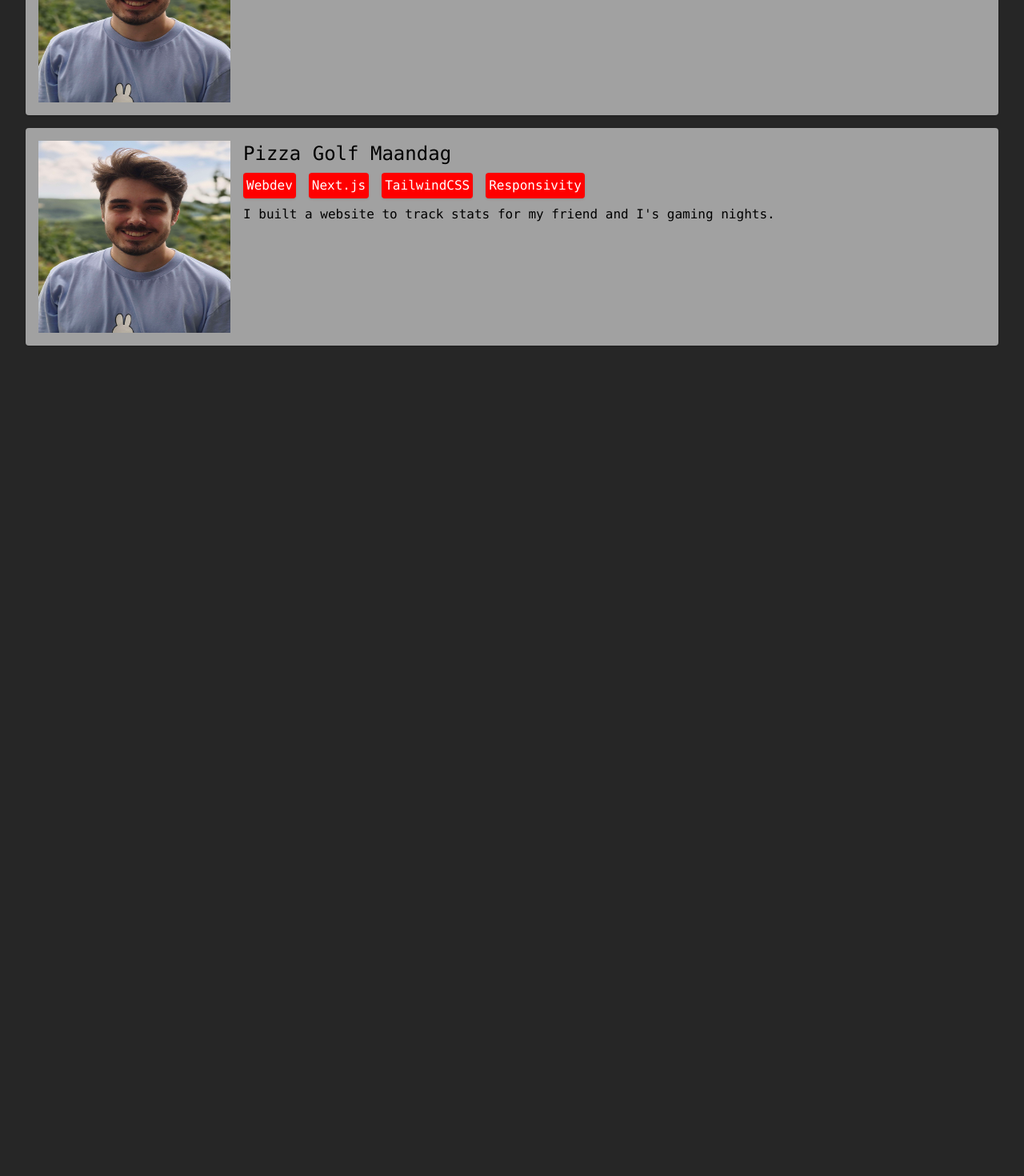
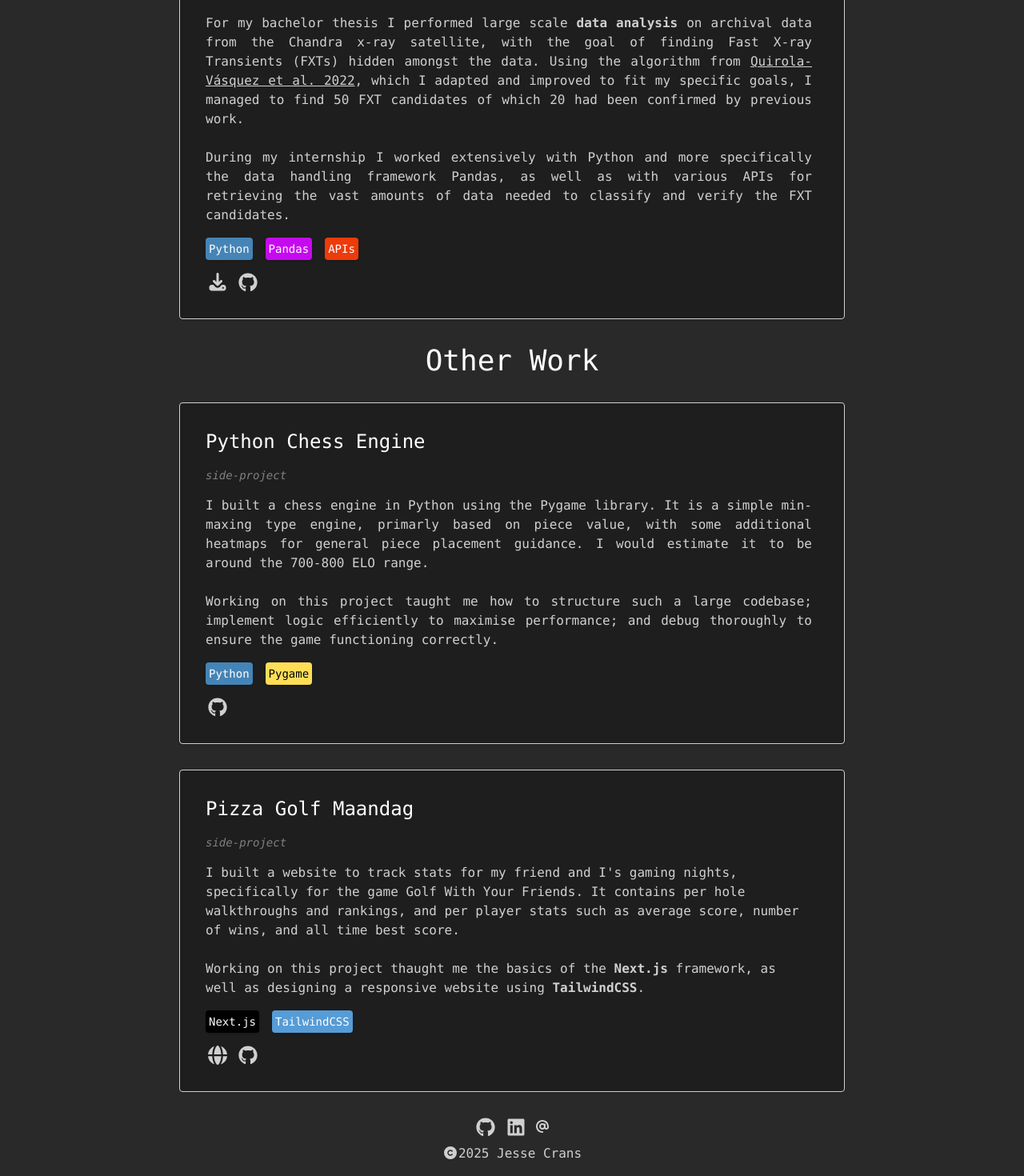
Before and after one commit to jessecrans/jessecrans.github.io, a React (Vite) app: page /experience in a window 1280 px wide. Shown: the part 292-1762 px from the top of the page at 80% size. Before the commit the page ends 800 px from the top, so only its background shows below. Built offline with nearby package versions, Linux system fonts and the light colour scheme.

Commit message:
finished with layout of home and experience todo: - blog - add text at home - add more projects to experience

```diff
--- a/index.html
+++ b/index.html
@@ -4,9 +4,9 @@
     <meta charset="UTF-8" />
     <!-- <link rel="icon" type="image/svg+xml" href="/vite.svg" /> -->
     <meta name="viewport" content="width=device-width, initial-scale=1.0" />
-    <title>Jesse Crans Portfolio</title>
+    <title>Jesse Crans</title>
   </head>
-  <body>
+  <body class="bg-background-soft text-text">
     <div id="root"></div>
     <script type="module" src="/src/main.tsx"></script>
   </body>
--- a/package.json
+++ b/package.json
@@ -11,6 +11,11 @@
   },
   "dependencies": {
     "22": "^0.0.0",
+    "@fortawesome/fontawesome-svg-core": "^7.0.0",
+    "@fortawesome/free-brands-svg-icons": "^7.0.0",
+    "@fortawesome/free-regular-svg-icons": "^7.0.0",
+    "@fortawesome/free-solid-svg-icons": "^7.0.0",
+    "@fortawesome/react-fontawesome": "^0.2.3",
     "@tailwindcss/vite": "^4.1.11",
     "react": "^19.1.0",
     "react-dom": "^19.1.0",
--- a/src/App.tsx
+++ b/src/App.tsx
@@ -3,21 +3,19 @@
 import Navbar from './components/Navbar'
 import Home from './pages/Home'
 import Experience from './pages/Experience'
-import Thesis from './pages/Thesis'
 import Blog from './pages/Blog'
+import Footer from './components/Footer'
 
 function App() {
   return (
     <>
       <Navbar />
-      <main className="">
-        <Routes>
-          <Route path="/" element={<Home />} />
-          <Route path="/experience" element={<Experience />} />
-          <Route path="/thesis" element={<Thesis />} />
-          <Route path="/blog" element={<Blog />} />
-        </Routes>
-      </main>
+      <Routes>
+        <Route path="/" element={<Home />} />
+        <Route path="/experience" element={<Experience />} />
+        <Route path="/blog" element={<Blog />} />
+      </Routes>
+      <Footer />
     </>
   )
 }
--- a/src/components/ExperienceCard.tsx
+++ b/src/components/ExperienceCard.tsx
@@ -1,45 +1,105 @@
-import type { ReactNode } from "react"
+import type { ReactNode } from "react";
+import techColors from "../data/techColors.json";
+import { FontAwesomeIcon } from "@fortawesome/react-fontawesome";
+import { faGithub, type IconDefinition } from "@fortawesome/free-brands-svg-icons";
+import { faDownload, faGlobe, faLink } from "@fortawesome/free-solid-svg-icons";
 
-const colorMapper = (tag: string) => {
-    tag = "";
-    return "red-500";
+const getContrastTextColor = (hex: string): "black" | "white" => {
+    const strippedHex = hex.replace('#', '')
+    const r = parseInt(strippedHex.slice(0, 2), 16)
+    const g = parseInt(strippedHex.slice(2, 4), 16)
+    const b = parseInt(strippedHex.slice(4, 6), 16)
+    const brightness = 0.2126 * r + 0.7251 * g + 0.0722 * b;
+    return brightness > 150 ? "black" : "white";
+}
+
+const techColorsTyped: Record<string, string> = techColors
+
+const getTagColor = (tech: string): string => {
+    tech = tech.toLowerCase().replace('.', '')
+
+    if (tech in techColors) {
+        return techColorsTyped[tech];
+    }
+
+    throw `No color for tech ${tech}`
+}
+
+const icons: Record<string, IconDefinition> = {
+    "website": faGlobe,
+    "github": faGithub,
+    "download": faDownload,
 }
 
 const ExperienceCard = ({
     title,
+    context,
     image,
-    tags,
-    children
+    tech,
+    children,
+    links,
 }: {
     title: string,
-    image: string,
-    tags: string[],
+    context: string,
+    image?: string,
+    tech: string[],
     children: ReactNode,
+    links: Record<string, string>
 }) => {
     return (
-        <div className="bg-neutral-400 text-black shadow rounded p-4 flex gap-4">
-            <img
-                src={image}
-                alt={`${title} image`}
-                className="w-60 aspect-square"
-            />
-            <div className="flex flex-col gap-2">
-                <h2>{title}</h2>
-                <div className="flex gap-4">
+        <div className="bg-background shadow rounded border-1 p-8 flex justify-between gap-2">
+            <div className="flex flex-col gap-4">
+
+                {/* TITLE and SUBTITLE */}
+                <h3>{title}</h3>
+                <p className="text-text-muted italic text-sm">{context}</p>
+
+                {/* DESCRIPTION */}
+                <div>{children}</div>
+
+                {/* TECH TAGS */}
+                <div className="flex gap-4 text-sm">
                     {
-                        tags.map((tag) =>
-                            <div
-                                style={{ backgroundColor: "red" }}
-                                className="p-1 rounded shadow text-white"
-                            >
-                                {tag}
-                            </div>
-                        )
+                        tech.map((tag) => {
+                            const tagColor = getTagColor(tag);
+                            const textColor = getContrastTextColor(tagColor);
+                            return (
+                                <div
+                                    style={{ "backgroundColor": tagColor, "color": textColor }}
+                                    className="p-1 rounded shadow bg-primary text-sm"
+                                >
+                                    {tag}
+                                </div>
+                            )
+                        })
                     }
                 </div>
-                <p>
-                    {children}
-                </p>
+
+                {/* LINKS */}
+                <div className="flex gap-2">
+                    {
+                        Object.entries(links).map(([label, url]) => (
+                            <a
+                                href={url}
+                                target="_blank"
+                                rel="noopener noreferrer"
+                                download={label === "download"}
+                            >
+                                <FontAwesomeIcon icon={icons[label] ?? faLink} size="xl" />
+                            </a>
+                        )
+                        )}
+                </div>
+
+            </div>
+            <div>
+                {image ?
+                    <img
+                        src={image}
+                        alt={`${title} image`}
+                        className="w-40 h-40 aspect-square"
+                    /> : ''
+                }
             </div>
         </div>
     )
--- /dev/null
+++ b/src/components/Footer.tsx
@@ -0,0 +1,18 @@
+import { faGithub, faLinkedin } from "@fortawesome/free-brands-svg-icons"
+import { faAt, faCopyright } from "@fortawesome/free-solid-svg-icons"
+import { FontAwesomeIcon } from "@fortawesome/react-fontawesome"
+
+const Footer = () => {
+  return (
+    <footer className="w-full text-text pb-4 text-center flex flex-col justify-center items-center">
+        <ul className="flex gap-2 mb-2">
+            <li><a href="https://github.com/jessecrans"><FontAwesomeIcon icon={faGithub} size="xl"/></a></li>
+            <li><a href="https://www.linkedin.com/in/jesse-crans-5a3493331/">{<FontAwesomeIcon icon={faLinkedin} size="xl"/>}</a></li>
+            <li><a href="mailto:jesse.crans@gmail.com"><FontAwesomeIcon icon={faAt} /></a></li>
+        </ul>
+        <p><FontAwesomeIcon icon={faCopyright} />2025 Jesse Crans</p>
+    </footer>
+  )
+}
+
+export default Footer
--- /dev/null
+++ b/src/data/techColors.json
@@ -0,0 +1,8 @@
+{
+    "python": "#4584b6",
+    "pygame": "#ffde57",
+    "nextjs": "#000000",
+    "tailwindcss": "06b6d4",
+    "pandas": "#c60af0",
+    "apis": "#ed3b09"
+}
--- a/src/index.css
+++ b/src/index.css
@@ -1,15 +1,40 @@
 @import "tailwindcss";
 
+@custom-variant dark (&:where(.dark, .dark *));
+
+@theme {
+    --color-background: #1e1e1e;
+    --color-background-soft: #292929;
+
+    --color-text: #d0d0d0;
+    --color-text-muted: #808080;
+    --color-text-highlight: #ffffff;
+
+    --color-primary: #569cd6;
+    --color-accent: #c586c0;
+}
+
 body {
-    @apply bg-neutral-800;
     @apply font-mono;
-    @apply text-white
+    @apply text-text;
 }
 
 h1 {
-    /* @apply text-4xl */
+    @apply text-6xl;
+    @apply text-text-highlight;
 }
 
 h2 {
-    @apply text-2xl
+    @apply text-4xl;
+    @apply text-text-highlight;
 }
+
+h3 {
+    @apply text-2xl;
+    @apply text-text-highlight;
+}
+
+em {
+    @apply font-bold;
+    @apply not-italic;
+}
--- a/src/pages/Experience.tsx
+++ b/src/pages/Experience.tsx
@@ -1,23 +1,60 @@
 import ExperienceCard from "../components/ExperienceCard";
 
 const Experience = () => (
-    <div className="p-8 flex flex-col gap-4">
-        <h1 className="text-6xl">Experience</h1>
+    <main className="p-8 max-w-4xl m-auto">
+        <section>
+            <h2 className="mb-8 text-center">Thesis</h2>
+            <div className="flex flex-col gap-8">
+                <ExperienceCard
+                    title="Searching for Extragalactic Fast X-ray Transients in the Chandra Data Archive"
+                    context="Bachelor Physics and Astronomy - 2024"
+                    tech={["Python", "Pandas", "APIs"]}
+                    links={{
+                        "download": "public/Finding_FXTs.pdf",
+                        "github": "https://github.com/jessecrans/bachelor-internship"
+                    }}
+                >
+                    <p className="text-justify">
+                        For my bachelor thesis I performed large scale <em>data analysis</em> on archival data from the Chandra x-ray satellite, with the goal of finding Fast X-ray Transients (FXTs) hidden amongst the data. Using the algorithm from <a href="https://www.aanda.org/articles/aa/full_html/2023/07/aa45912-23/aa45912-23.html" target="_blank" className="underline">Quirola-Vásquez et al. 2022</a>, which I adapted and improved to fit my specific goals, I managed to find 50 FXT candidates of which 20 had been confirmed by previous work.
+                        <br /><br />
+                        During my internship I worked extensively with Python and more specifically the data handling framework Pandas, as well as with various APIs for retrieving the vast amounts of data needed to classify and verify the FXT candidates.
+                    </p>
+                </ExperienceCard>
+            </div>
+        </section>
+        <section>
+            <h2 className="my-8 text-center">Other Work</h2>
+            <div className="flex flex-col gap-8">
                 <ExperienceCard
                     title="Python Chess Engine"
-            image="src/assets/ikportret.jpg"
-            tags={["Python", "Games"]}
+                    context="side-project"
+                    tech={["Python", "Pygame"]}
+                    links={{
+                        "github": "https://github.com/jessecrans/PyChess5",
+                    }}
                 >
-            I built a chess engine in Python using the Pygame library.
+                    <p className="text-justify">
+                        I built a chess engine in Python using the Pygame library. It is a simple min-maxing type engine, primarly based on piece value, with some additional heatmaps for general piece placement guidance. I would estimate it to be around the 700-800 ELO range.
+                        <br /><br />
+                        Working on this project taught me how to structure such a large codebase; implement logic efficiently to maximise performance; and debug thoroughly to ensure the game functioning correctly.
+                    </p>
                 </ExperienceCard>
                 <ExperienceCard
                     title="Pizza Golf Maandag"
-            image="src/assets/ikportret.jpg"
-            tags={["Webdev", "Next.js", "TailwindCSS", "Responsivity"]}
+                    context="side-project"
+                    tech={["Next.js", "TailwindCSS"]}
+                    links={{
+                        "website": "https://pizza-golf-maandag.vercel.app/",
+                        "github": "https://github.com/jessecrans/pizza-golf-maandag",
+                    }}
                 >
-            I built a website to track stats for my friend and I's gaming nights.
+                    I built a website to track stats for my friend and I's gaming nights, specifically for the game Golf With Your Friends. It contains per hole walkthroughs and rankings, and per player stats such as average score, number of wins, and all time best score.
+                    <br /><br />
+                    Working on this project thaught me the basics of the <em>Next.js</em> framework, as well as designing a responsive website using <em>TailwindCSS</em>.
                 </ExperienceCard>
             </div>
+        </section>
+    </main>
 )
 
 export default Experience;
--- a/src/pages/Home.tsx
+++ b/src/pages/Home.tsx
@@ -1,9 +1,9 @@
 const Home = () => (
-    <>
+    <main className="max-w-4xl m-auto">
         <section id="title" className="w-full relative">
             <div className="absolute inset-0 text-center flex flex-col justify-center items-center">
-                <h1 className="text-6xl">Jesse Crans</h1>
-                <p className="w-2/3">Welcome to my webpage! This is where I share who I am, what I do, and what I've worked on. You'll also find my blog with ideas and projects I am exploring.</p>
+                <h1>Jesse Crans</h1>
+                <p className="w-2/3 text-text-highlight">Welcome to my webpage! This is where I share who I am, what I do, and what I've worked on. You'll also find my blog with ideas and projects I am exploring.</p>
             </div>
             <img
                 className="h-full w-full object-cover opacity-30"
@@ -12,10 +12,10 @@
             />
         </section>
         <div className="py-4 px-8 flex flex-col gap-4">
-            <hr className="h-2 bg-white border-0"/>
-            <section id="about" className="flex gap-4">
+            <hr className="h-1 bg-text-muted border-0"/>
+            <section id="about" className="flex gap-8">
                 <div>
-                    <h2 className="mb-4">About Me</h2>
+                    <h2 className="my-4">About Me</h2>
                     <p>
                         Labore ex fugiat anim eu ad proident sit ipsum duis Lorem id dolore nulla consequat. Ipsum cupidatat aliqua do commodo culpa ut veniam excepteur eiusmod culpa laboris. Eiusmod reprehenderit ullamco anim dolore aute in ullamco consectetur.
                         <br /><br />
@@ -28,10 +28,10 @@
                     className="self-start w-80"
                 />
             </section>
-            <hr className="h-2 bg-white border-0"/>
-            <section id="hobbies" className="flex flex-row-reverse gap-4">
+            <hr className="h-1 bg-text-muted border-0"/>
+            <section id="hobbies" className="flex flex-row-reverse gap-8">
                 <div>
-                    <h2>Hobbies</h2>
+                    <h2 className="my-4">Hobbies</h2>
                     <p>
                         Do excepteur Lorem fugiat ullamco ad amet culpa velit qui. Exercitation ullamco occaecat in nostrud amet minim cillum reprehenderit est exercitation magna ullamco. Nisi tempor magna ad laboris adipisicing fugiat adipisicing est sint qui laborum elit incididunt.
                         <br /><br />
@@ -46,9 +46,9 @@
                     className="self-start w-80"
                 />
             </section>
-            <hr className="h-2 bg-white border-0"/>
+            <hr className="h-1 bg-text-muted border-0"/>
         </div>
-    </>
+    </main>
 )
 
 export default Home;
```
Also changed, not shown: src/components/Navbar.tsx (+6 -5 lines), src/pages/Blog.tsx (+9 -1 lines), src/pages/Thesis.tsx (deleted, +0 -7 lines), 2 other files (tests, documents, lock files or other folders). Lines whose indentation alone changed are shown as unchanged.
